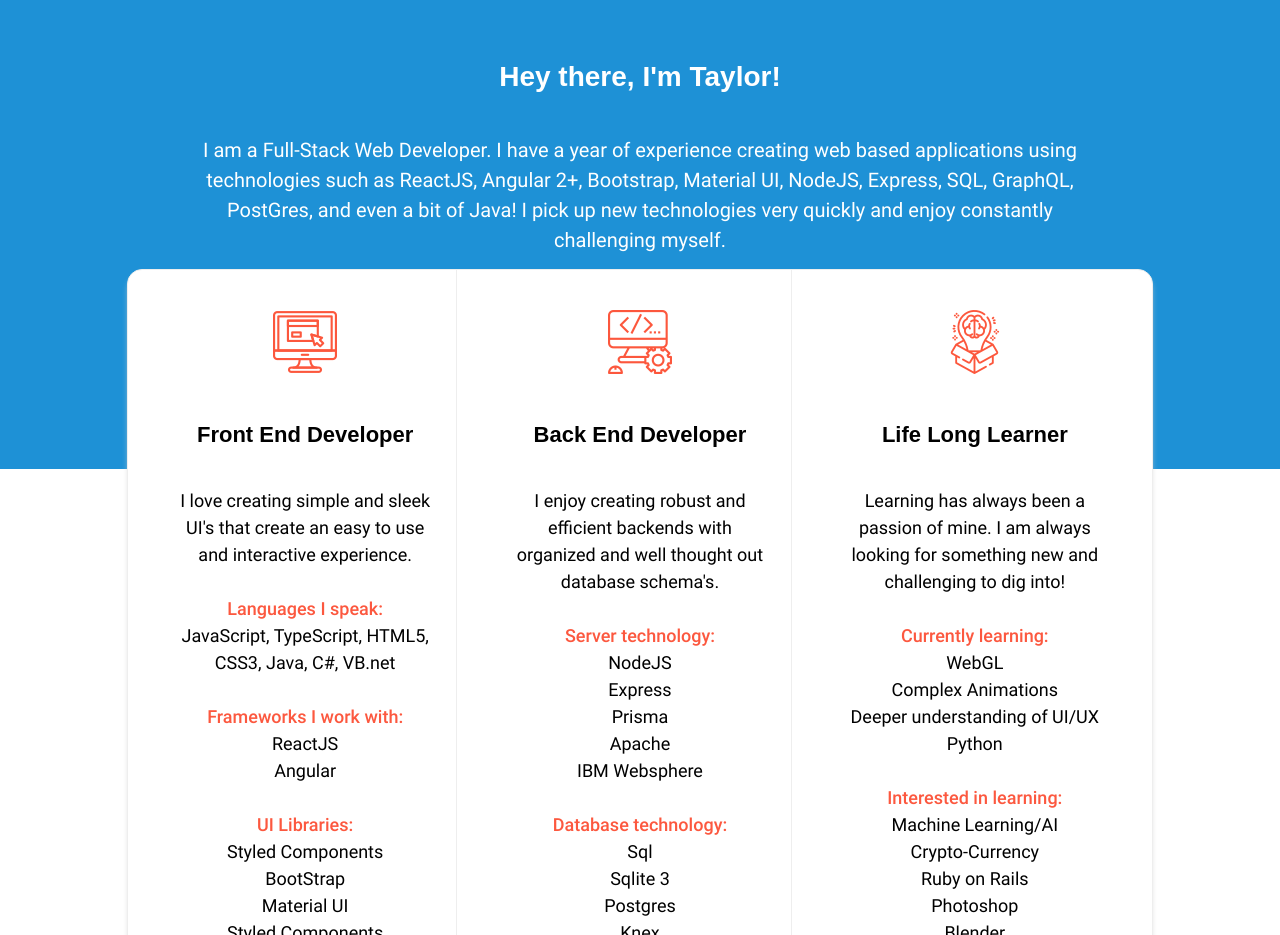
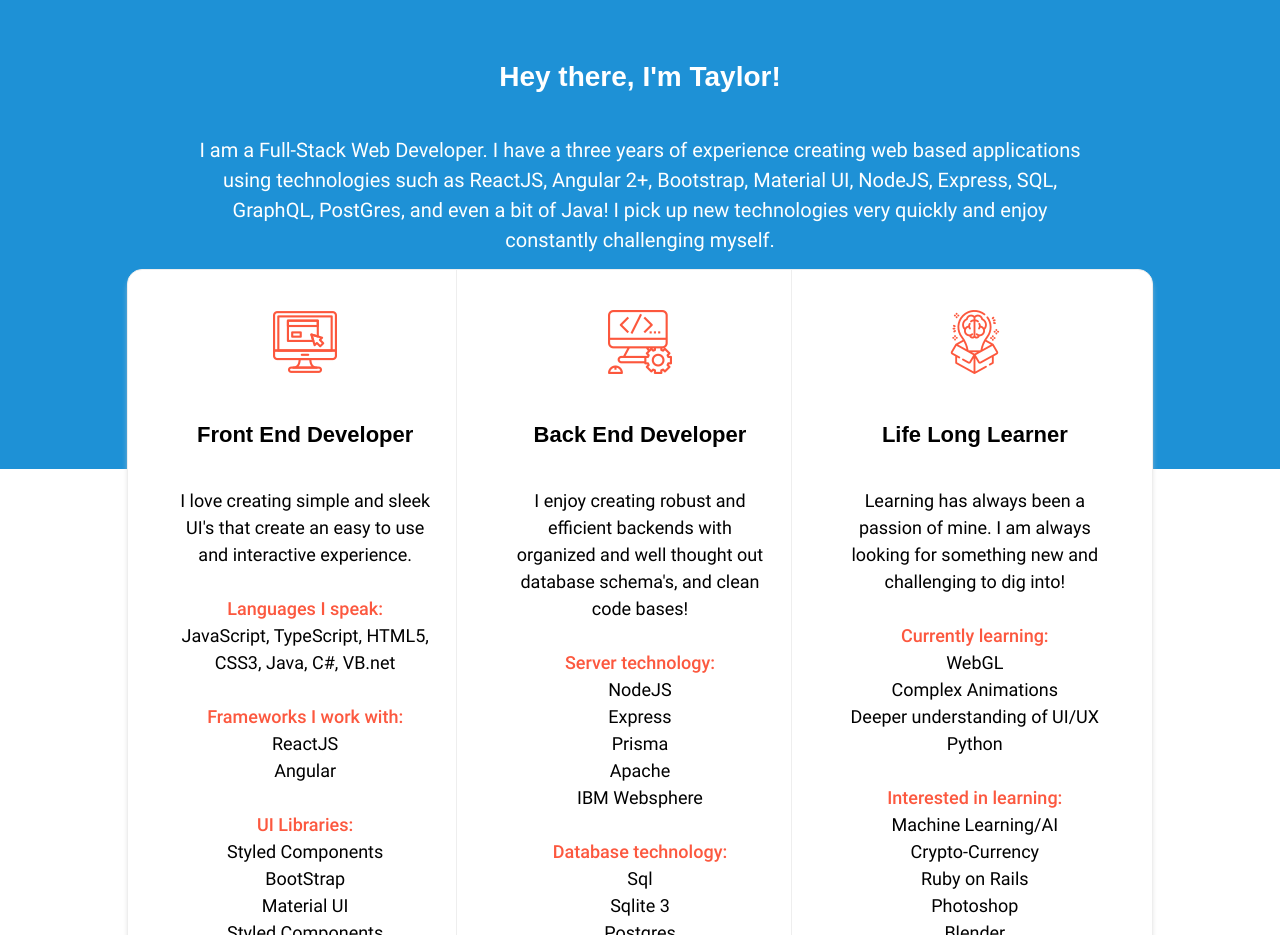
Before and after one commit to TaylorBelk1/Portfolio, a React (Create React App) app: page / in a window 1280 px wide. Shown: the part 1020-1955 px from the top of the page. Built offline with nearby package versions, Linux system fonts and the light colour scheme; no server answers; a web font is replaced by a local one.

Commit message:
minor changes

```diff
--- a/src/components/aboutMe.js
+++ b/src/components/aboutMe.js
@@ -11,7 +11,7 @@ const AboutMe = () => {
         <AboutMeWrapper>
             <ContentWrap>
                 <ByLine>Hey there, I'm Taylor!</ByLine>
-                <p>I am a Full-Stack Web Developer. I have a year of experience creating web based applications using technologies such as ReactJS, Angular 2+, Bootstrap, Material UI, NodeJS, Express, SQL, GraphQL, PostGres, and even a bit of Java! I pick up new technologies very quickly and enjoy constantly challenging myself.</p>
+                <p>I am a Full-Stack Web Developer. I have a three years of experience creating web based applications using technologies such as ReactJS, Angular 2+, Bootstrap, Material UI, NodeJS, Express, SQL, GraphQL, PostGres, and even a bit of Java! I pick up new technologies very quickly and enjoy constantly challenging myself.</p>
             </ContentWrap>
         </AboutMeWrapper>
     )
--- a/src/components/overlappedSkills.js
+++ b/src/components/overlappedSkills.js
@@ -50,7 +50,7 @@ const OverlappedSkills = () => {
                 <Skill>
                     <img src={coding} alt='backend coding' />
                     <h5> Back End Developer </h5>
-                    <p> I enjoy creating robust and efficient backends with organized and well thought out database schema's. </p>
+                    <p> I enjoy creating robust and efficient backends with organized and well thought out database schema's, and clean code bases! </p>
                     <p>&nbsp;</p>
                     <Headlines>Server technology:</Headlines>
                     <p>NodeJS</p>
```
